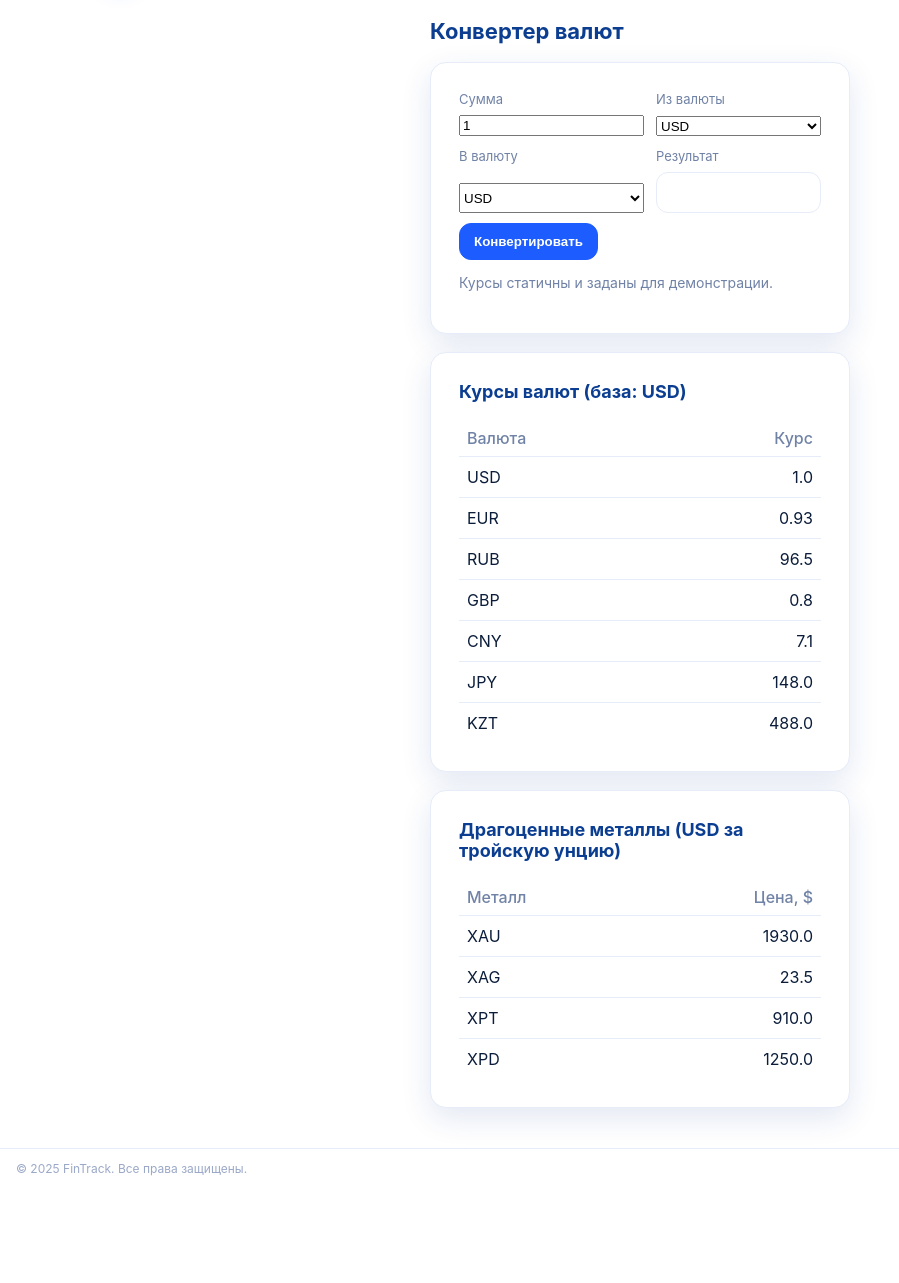
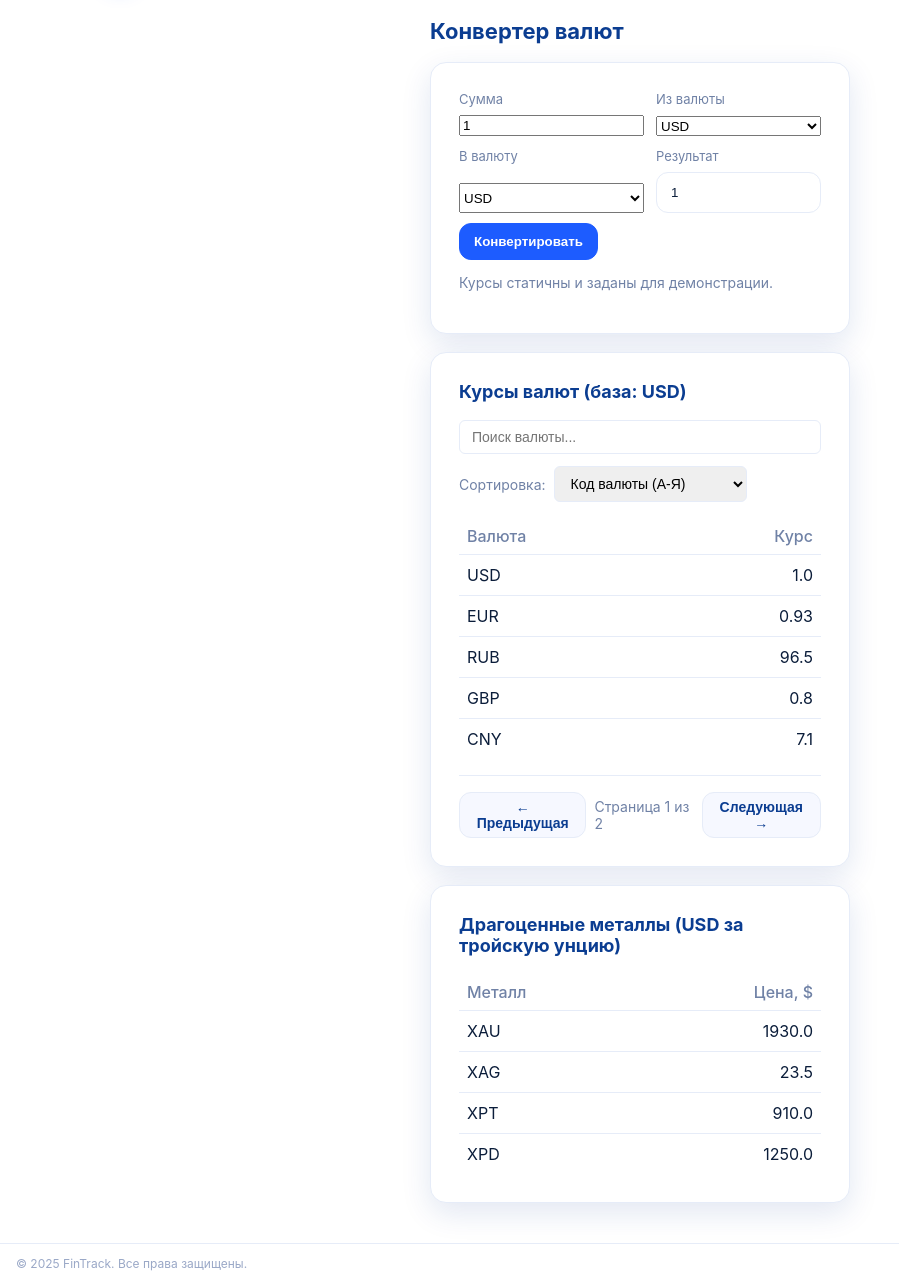
Before and after one commit to WeLoveTatarstan/FinTrackSite, a Django app: page /converter/ in a window 1280 px wide. Shown: the part 63-1346 px from the top of the page, without its empty margins (0-899 px from the left). Before the commit the page ends 1239 px from the top, so only its background shows below. Run offline with Django 4.2, Linux system fonts and the light colour scheme; the visitor is signed in with stand-in values (Sample User, id 1).

Commit message:
alpha1.4

```diff
--- a/static/js/converter.js
+++ b/static/js/converter.js
@@ -1,4 +1,5 @@
 (function(){
+  // Конвертер валют
   function round(value){
     return Math.round((value + Number.EPSILON) * 10000) / 10000;
   }
@@ -18,11 +19,161 @@
     document.getElementById('result').value = round(converted);
   }
 
+  // Система управления валютами
+  var CurrencyManager = {
+    allCurrencies: [],
+    filteredCurrencies: [],
+    currentPage: 1,
+    itemsPerPage: 5,
+
+    init: function() {
+      this.loadCurrencies();
+      this.setupEventListeners();
+      this.render();
+    },
+
+    loadCurrencies: function() {
+      var tableBody = document.getElementById('currencyTableBody');
+      if (!tableBody) return;
+
+      var rows = tableBody.querySelectorAll('tr');
+      this.allCurrencies = Array.from(rows).map(function(row) {
+        return {
+          code: row.dataset.code,
+          rate: parseFloat(row.dataset.rate),
+          element: row
+        };
+      });
+      this.filteredCurrencies = [...this.allCurrencies];
+    },
+
+    setupEventListeners: function() {
+      var searchInput = document.getElementById('currencySearch');
+      var sortSelect = document.getElementById('sortBy');
+      var prevBtn = document.getElementById('prevPage');
+      var nextBtn = document.getElementById('nextPage');
+
+      if (searchInput) {
+        searchInput.addEventListener('input', this.handleSearch.bind(this));
+      }
+
+      if (sortSelect) {
+        sortSelect.addEventListener('change', this.handleSort.bind(this));
+      }
+
+      if (prevBtn) {
+        prevBtn.addEventListener('click', this.prevPage.bind(this));
+      }
+
+      if (nextBtn) {
+        nextBtn.addEventListener('click', this.nextPage.bind(this));
+      }
+    },
+
+    handleSearch: function(event) {
+      var query = event.target.value.toLowerCase().trim();
+
+      this.filteredCurrencies = this.allCurrencies.filter(function(currency) {
+        return currency.code.toLowerCase().includes(query);
+      });
+
+      this.currentPage = 1;
+      this.render();
+    },
+
+    handleSort: function(event) {
+      var sortValue = event.target.value;
+      var sortField = sortValue.split('-')[0];
+      var sortDirection = sortValue.split('-')[1];
+
+      this.filteredCurrencies.sort(function(a, b) {
+        var aVal, bVal;
+
+        if (sortField === 'code') {
+          aVal = a.code;
+          bVal = b.code;
+        } else {
+          aVal = a.rate;
+          bVal = b.rate;
+        }
+
+        if (sortDirection === 'asc') {
+          return aVal > bVal ? 1 : -1;
+        } else {
+          return aVal < bVal ? 1 : -1;
+        }
+      });
+
+      this.currentPage = 1;
+      this.render();
+    },
+
+    prevPage: function() {
+      if (this.currentPage > 1) {
+        this.currentPage--;
+        this.render();
+      }
+    },
+
+    nextPage: function() {
+      var totalPages = Math.ceil(this.filteredCurrencies.length / this.itemsPerPage);
+      if (this.currentPage < totalPages) {
+        this.currentPage++;
+        this.render();
+      }
+    },
+
+    render: function() {
+      var tableBody = document.getElementById('currencyTableBody');
+      var prevBtn = document.getElementById('prevPage');
+      var nextBtn = document.getElementById('nextPage');
+      var pageInfo = document.getElementById('pageInfo');
+
+      if (!tableBody) return;
+
+      // Скрыть все строки
+      this.allCurrencies.forEach(function(currency) {
+        currency.element.style.display = 'none';
+      });
+
+      // Показать только нужные строки для текущей страницы
+      var startIndex = (this.currentPage - 1) * this.itemsPerPage;
+      var endIndex = startIndex + this.itemsPerPage;
+      var visibleCurrencies = this.filteredCurrencies.slice(startIndex, endIndex);
+
+      visibleCurrencies.forEach(function(currency) {
+        currency.element.style.display = '';
+      });
+
+      // Обновить пагинацию
+      var totalPages = Math.ceil(this.filteredCurrencies.length / this.itemsPerPage);
+
+      if (prevBtn) {
+        prevBtn.disabled = this.currentPage <= 1;
+      }
+
+      if (nextBtn) {
+        nextBtn.disabled = this.currentPage >= totalPages;
+      }
+
+      if (pageInfo) {
+        pageInfo.textContent = 'Страница ' + this.currentPage + ' из ' + totalPages;
+      }
+    }
+  };
+
+  // Инициализация
+  document.addEventListener('DOMContentLoaded', function() {
+    // Конвертер
     document.getElementById('convertBtn')?.addEventListener('click', convert);
     document.getElementById('amount')?.addEventListener('input', convert);
     document.getElementById('from')?.addEventListener('change', convert);
     document.getElementById('to')?.addEventListener('change', convert);
 
+    // Управление валютами
+    CurrencyManager.init();
+
     // initial calculation
     convert();
+  });
 })();
--- a/templates/pages/converter.html
+++ b/templates/pages/converter.html
@@ -41,22 +41,52 @@
 
 <div class="card">
   <h2 class="title" style="font-size:18px;">Курсы валют (база: {{ base_currency }})</h2>
-  <table style="width:100%;border-collapse:collapse">
+
+  <!-- Элементы управления -->
+  <div style="display: flex; gap: 12px; margin-bottom: 16px; flex-wrap: wrap; align-items: center;">
+    <!-- Поиск -->
+    <div style="flex: 1; min-width: 200px;">
+      <input type="text" id="currencySearch" placeholder="Поиск валюты..." style="width: 100%; padding: 8px 12px; border: 1px solid #e6ecf8; border-radius: 6px; font-size: 14px;">
+    </div>
+
+    <!-- Сортировка -->
+    <div style="display: flex; gap: 8px; align-items: center;">
+      <label style="font-size: 14px; color: #7082a6;">Сортировка:</label>
+      <select id="sortBy" style="padding: 8px 12px; border: 1px solid #e6ecf8; border-radius: 6px; font-size: 14px;">
+        <option value="code-asc">Код валюты (А-Я)</option>
+        <option value="code-desc">Код валюты (Я-А)</option>
+        <option value="rate-asc">Курс (по возрастанию)</option>
+        <option value="rate-desc">Курс (по убыванию)</option>
+      </select>
+    </div>
+  </div>
+
+  <!-- Таблица валют -->
+  <div id="currencyTableContainer">
+    <table id="currencyTable" style="width:100%;border-collapse:collapse">
       <thead>
         <tr>
           <th style="text-align:left;padding:8px;color:#7082a6;font-weight:500;">Валюта</th>
           <th style="text-align:right;padding:8px;color:#7082a6;font-weight:500;">Курс</th>
         </tr>
       </thead>
-    <tbody>
+      <tbody id="currencyTableBody">
         {% for code, rate in rates.items %}
-      <tr style="border-top:1px solid #e6ecf8">
+        <tr style="border-top:1px solid #e6ecf8" data-code="{{ code }}" data-rate="{{ rate }}">
           <td style="padding:10px 8px;">{{ code }}</td>
           <td style="padding:10px 8px;text-align:right;">{{ rate }}</td>
         </tr>
         {% endfor %}
       </tbody>
     </table>
+  </div>
+
+  <!-- Пагинация -->
+  <div id="pagination" style="display: flex; justify-content: center; align-items: center; gap: 8px; margin-top: 16px; padding-top: 16px; border-top: 1px solid #e6ecf8;">
+    <button id="prevPage" class="btn secondary" style="padding: 6px 12px; font-size: 14px;" disabled>← Предыдущая</button>
+    <span id="pageInfo" style="font-size: 14px; color: #7082a6;">Страница 1 из 1</span>
+    <button id="nextPage" class="btn secondary" style="padding: 6px 12px; font-size: 14px;" disabled>Следующая →</button>
+  </div>
 </div>
 
 <div class="card" style="margin-top:18px;">
```
Also changed, not shown: README.md. Lines whose indentation alone changed are shown as unchanged.
